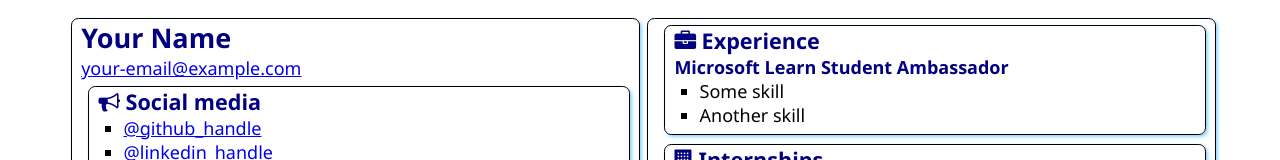
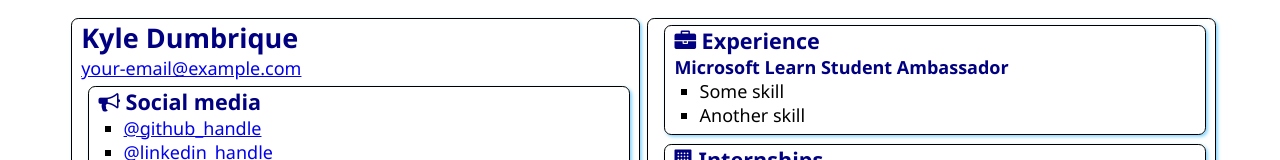
Before and after one commit to Kei-Rique/SATechnicalOnboarding, a plain HTML site: page src/index.html in a window 1280 px wide. Shown: the top 160 px of the page. Drawn offline with Linux system fonts and the light colour scheme.

Commit message:
Update index.html
Added my name

```diff
--- a/src/index.html
+++ b/src/index.html
@@ -12,7 +12,7 @@
 <body>
     <main>
         <article class="box">
-            <h1>Your Name</h1>
+            <h1>Kyle Dumbrique</h1>
             <div><a href="mailto:your.email@example.com">your-email@example.com</a></div>
 
             <section class="box">
```
